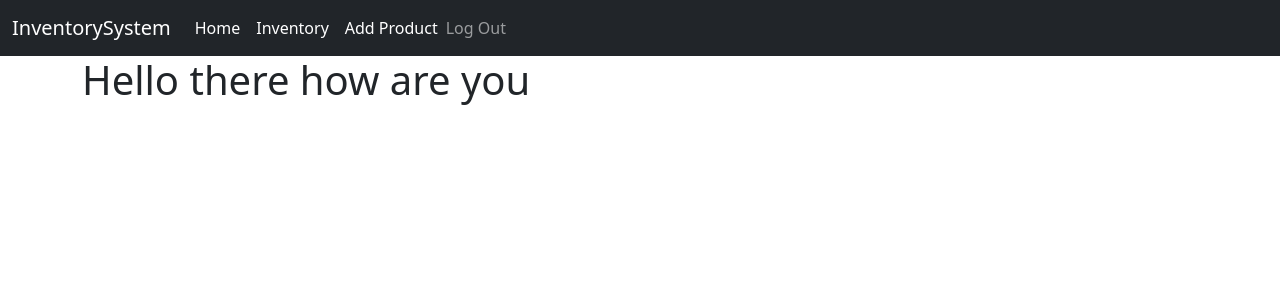
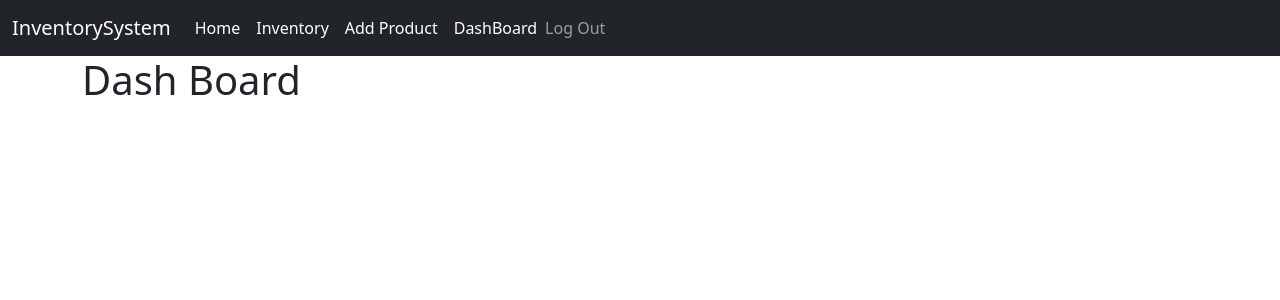
Before and after one commit to Purnendu-tudu/EasyInventoryMM, a Django app: page /inventory/ in a window 1280 px wide. Shown: the top 300 px of the page. Run offline with Django 5.2, Linux system fonts and the light colour scheme; a user stored in the database is signed in; some libraries are stand-ins or nearby versions.

Commit message:
updated dashboard

```diff
--- a/easyInvMgm/app/urls.py
+++ b/easyInvMgm/app/urls.py
@@ -1,6 +1,6 @@
 from django.urls import path
 
-from .views import index , inventory_list, per_producut_view, add_product, delete_product, update_product
+from .views import index , inventory_list, per_producut_view, add_product, delete_product, update_product, dashboard
 
 urlpatterns = [
     path("",index, name="index"),
@@ -9,5 +9,6 @@ urlpatterns = [
     path("addProduct/",add_product, name="addProduct"),
     path("delete/<int:pk>",delete_product, name="deleteProduct"),
     path("update/<int:pk>",update_product, name="updateProduct"),
+    path("dashboard/", dashboard, name="dashboard")
 
 ]
--- a/easyInvMgm/app/views.py
+++ b/easyInvMgm/app/views.py
@@ -7,6 +7,12 @@ from .models import Inventory
 
 # here we are importing our forms
 from .forms import AddInventoryForm, UpdateInventoryFrom
+
+#import for the dasboard
+from django_pandas.io import read_frame
+import plotly
+import plotly.express as px
+import json
 
 
 
@@ -88,3 +94,18 @@ def update_product(request, pk):
     }
 
     return render(request, "inventory/inventory_update.html", context=context)
+
+@login_required
+def dashboard(request):
+    inventories = Inventory.objects.all()
+    df = read_frame(inventories)
+
+    sales_graph = df.groupby(by="last_sale_date", as_index=False, sort=False)['sales'].sum()
+    sales_graph = px.line(sales_graph, x = sales_graph.last_sale_date, y = sales_graph.sales, title="Sales Trend")
+    sales_graph = json.dumps(sales_graph, cls=plotly.utils.PlotlyJSONEncoder)
+
+    context = {
+        "sales_graph" : sales_graph
+    }
+
+    return render(request, "inventory/dashboard.html", context=context)
--- a/easyInvMgm/templates/inventory/index.html
+++ b/easyInvMgm/templates/inventory/index.html
@@ -1,4 +1,4 @@
 {% extends "../layout.html" %}
 {% block content %}
-    <h1>Hello there how are you </h1>
+    <h1>Dash Board </h1>
 {% endblock %}
--- a/easyInvMgm/templates/layout.html
+++ b/easyInvMgm/templates/layout.html
@@ -67,6 +67,17 @@
               {% endif %}
             </li>
 
+            <li class="nav-item">
+              {% if request.user.is_authenticated %}
+              <a
+                class="nav-link active"
+                aria-current="page"
+                href="{% url 'dashboard' %}"
+                >DashBoard</a
+              >
+              {% endif %}
+            </li>
+
             <li class="nav-item d-flex align-items-center">
               {% if request.user.is_authenticated %}
               <form method="POST" action="{% url 'logout' %}">
```
Also changed, not shown: easyInvMgm/templates/inventory/dashboard.html (added, +25 -0 lines), easyInvMgm/db.sqlite3.
